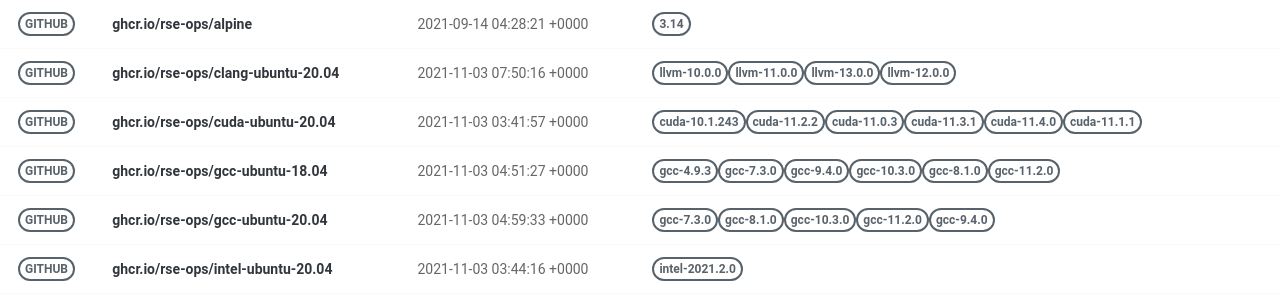
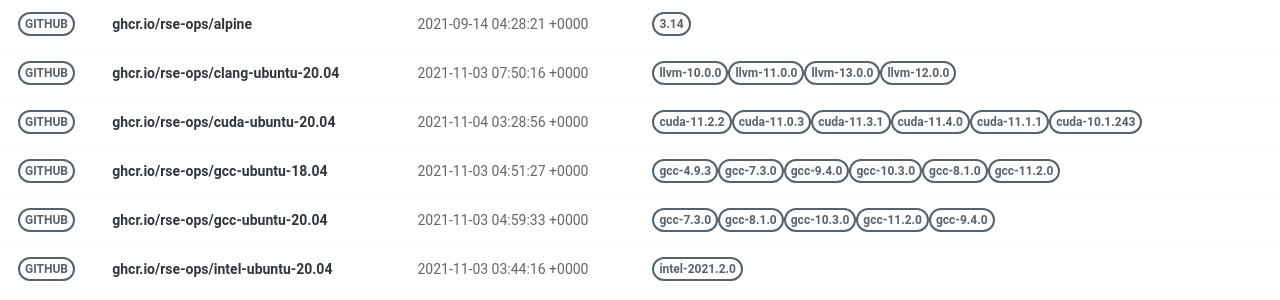
Before and after one commit to rse-ops/docker-images, a Jekyll site: the page built from pages/index.md, in a window 1280 px wide. Shown: the part 130-430 px from the top of the page. Built offline with Jekyll 4.4.1, drawn with Linux system fonts in a browser that asks for light colours; nearby versions of some CDN libraries.

Commit message:
Automated push to update library 2021-11-04

```diff
--- a/_library/ghcr.io-rse-ops-cuda-ubuntu-20.04.md
+++ b/_library/ghcr.io-rse-ops-cuda-ubuntu-20.04.md
@@ -1,14 +1,11 @@
 ---
 layout: container
 name: ghcr.io/rse-ops/cuda-ubuntu-20.04
-updated_at: 2021-11-03 03:41:57.580481
+updated_at: 2021-11-04 03:28:56.399182
 
 
 container_url: https://github.com/orgs/rse-ops/packages/container/package/cuda-ubuntu-20.04
 versions:
- - tag: cuda-10.1.243
-   dockerfile: https://github.com/rse-ops/docker-images/blob/main/ubuntu/cuda/Dockerfile
-   manifest: https://crane.ggcr.dev/manifest/ghcr.io/rse-ops/cuda-ubuntu-20.04:cuda-10.1.243
  - tag: cuda-11.2.2
    dockerfile: https://github.com/rse-ops/docker-images/blob/main/ubuntu/cuda/Dockerfile
    manifest: https://crane.ggcr.dev/manifest/ghcr.io/rse-ops/cuda-ubuntu-20.04:cuda-11.2.2
```
Also changed, not shown: other parts of _library/ghcr.io-rse-ops-cuda-ubuntu-20.04.md (+3 -0 lines).
